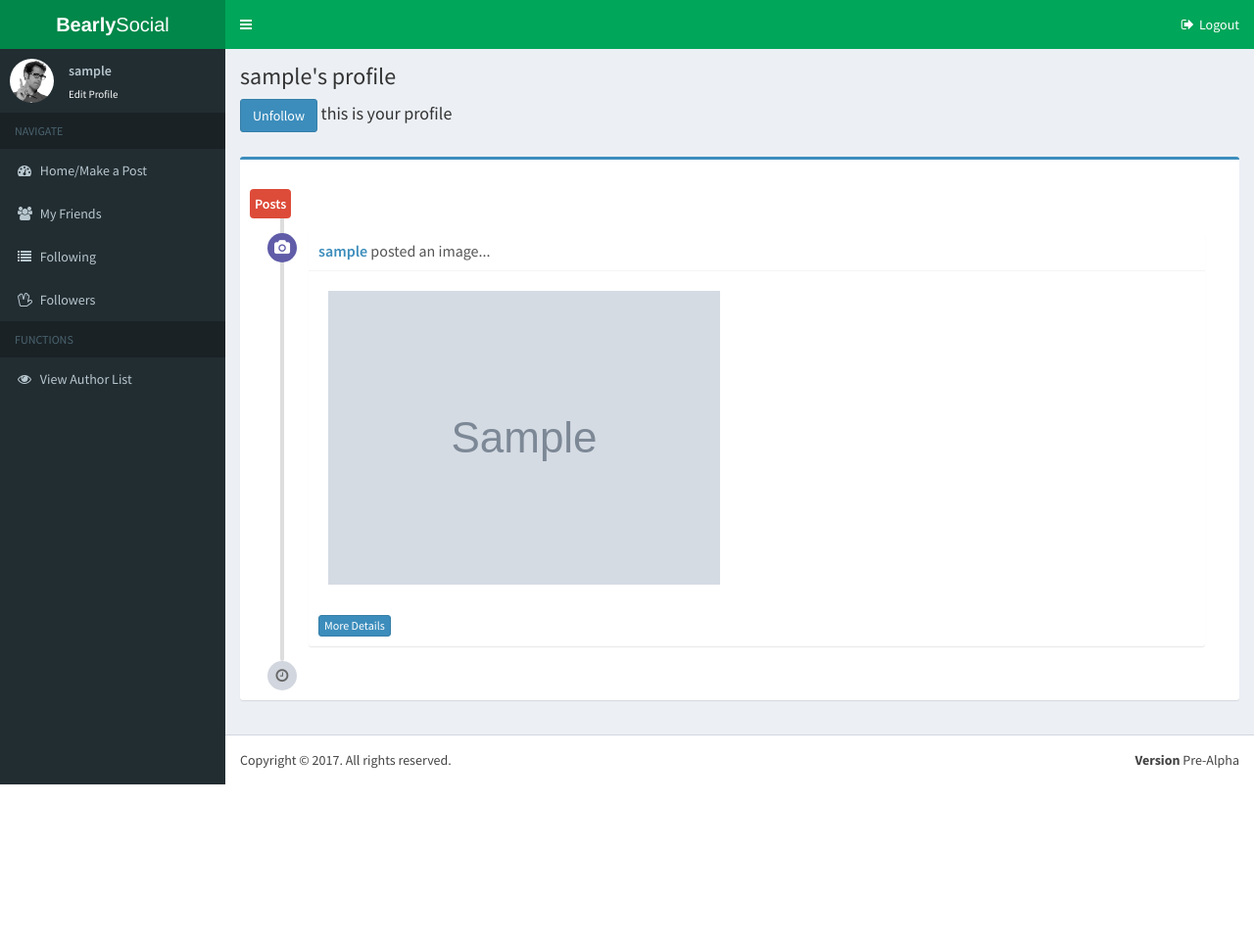
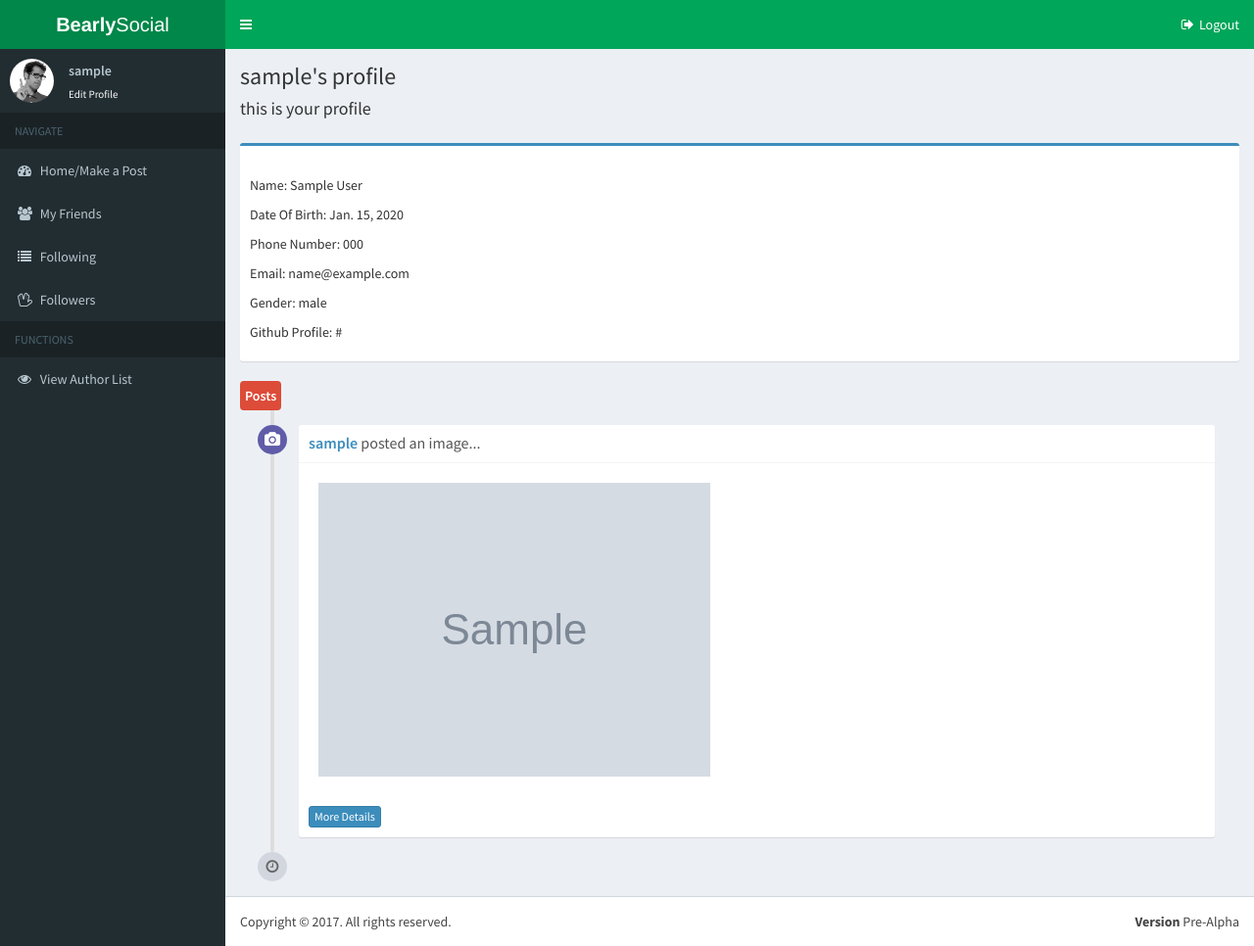
Before and after one commit to genomaxx/404cmputProject, a Django app: page /author/1/ in a window 1280 px wide. Shown: the whole page at 98% size. Before the commit the page ends 801 px from the top, so only its background shows below. Run offline with Django 3.2, Linux system fonts and the light colour scheme; a user stored in the database is signed in; tables that the repository leaves empty hold one stand-in row (values such as "Sample post"); grey boxes marked "Sample" are stand-in pictures; some libraries are stand-ins or nearby versions.

Commit message:
Don't show follow button for own profile

```diff
--- a/social/author/templates/author/profile.html
+++ b/social/author/templates/author/profile.html
@@ -10,10 +10,11 @@
         {{ author.id.username }}'s profile
       </h1>
       <h4>
-	{% if follows %}
-	<a href="{% url 'author:unfollow' id=author.id.id %}" class="btn btn-primary">Unfollow</a>
+	{% if request.user == author.id %}
+	{% elif follows %}
+	  <a href="{% url 'author:unfollow' id=author.id.id %}" class="btn btn-primary">Unfollow</a>
 	{% else %}
-	<a href="{% url 'author:follow' id=author.id.id %}" class="btn btn-primary">Follow</a>
+	  <a href="{% url 'author:follow' id=author.id.id %}" class="btn btn-primary">Follow</a>
 	{% endif %}
 	{{friend_status}}
       </h4>
@@ -26,9 +27,9 @@
           <div class="box box-primary">
             <div class="box-header">
 	    </div>
-            <div class="box-body
+            <div class="box-body"
                 <p>Name:
-		            {{author.firstname}}
+		{{author.firstname}}
                 {{author.lastname}}</p>
                 <p>Date Of Birth:
                 {{author.dob}}</p>
```
